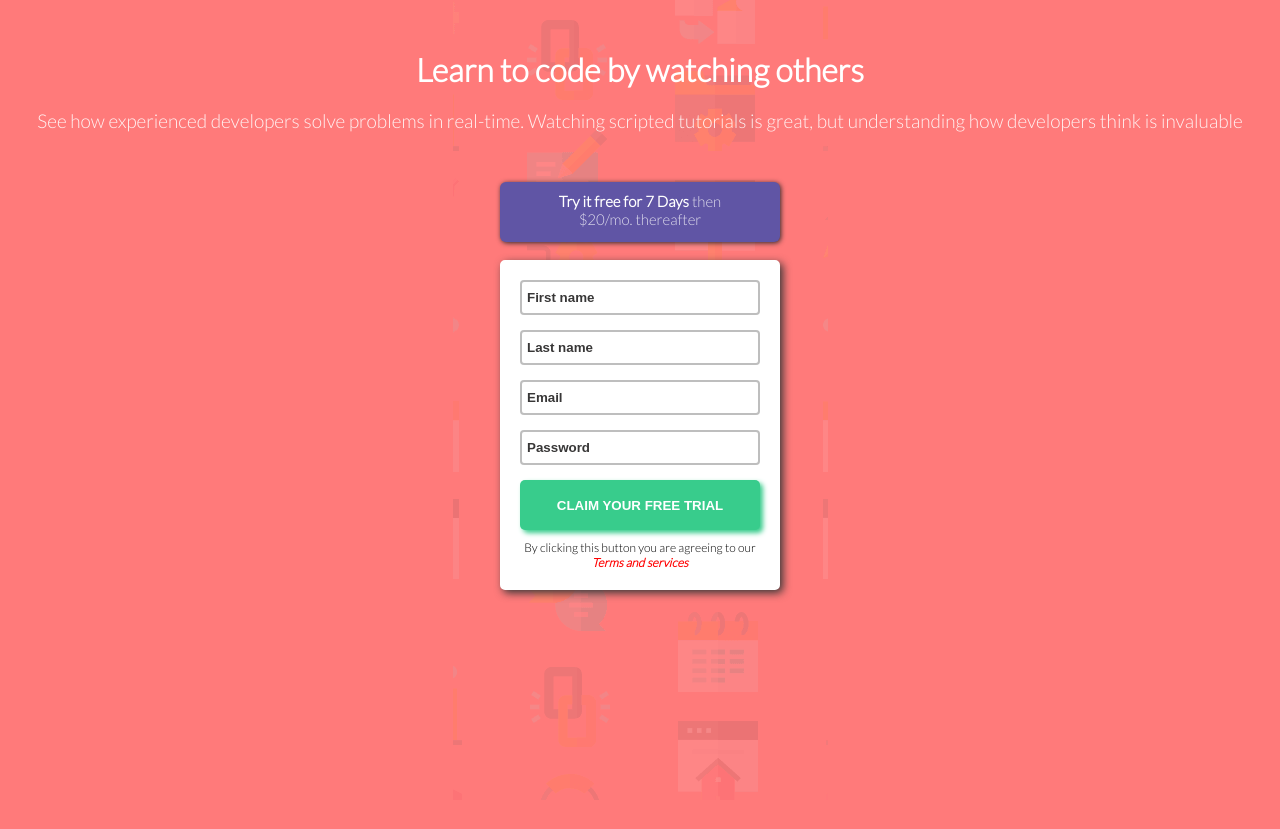
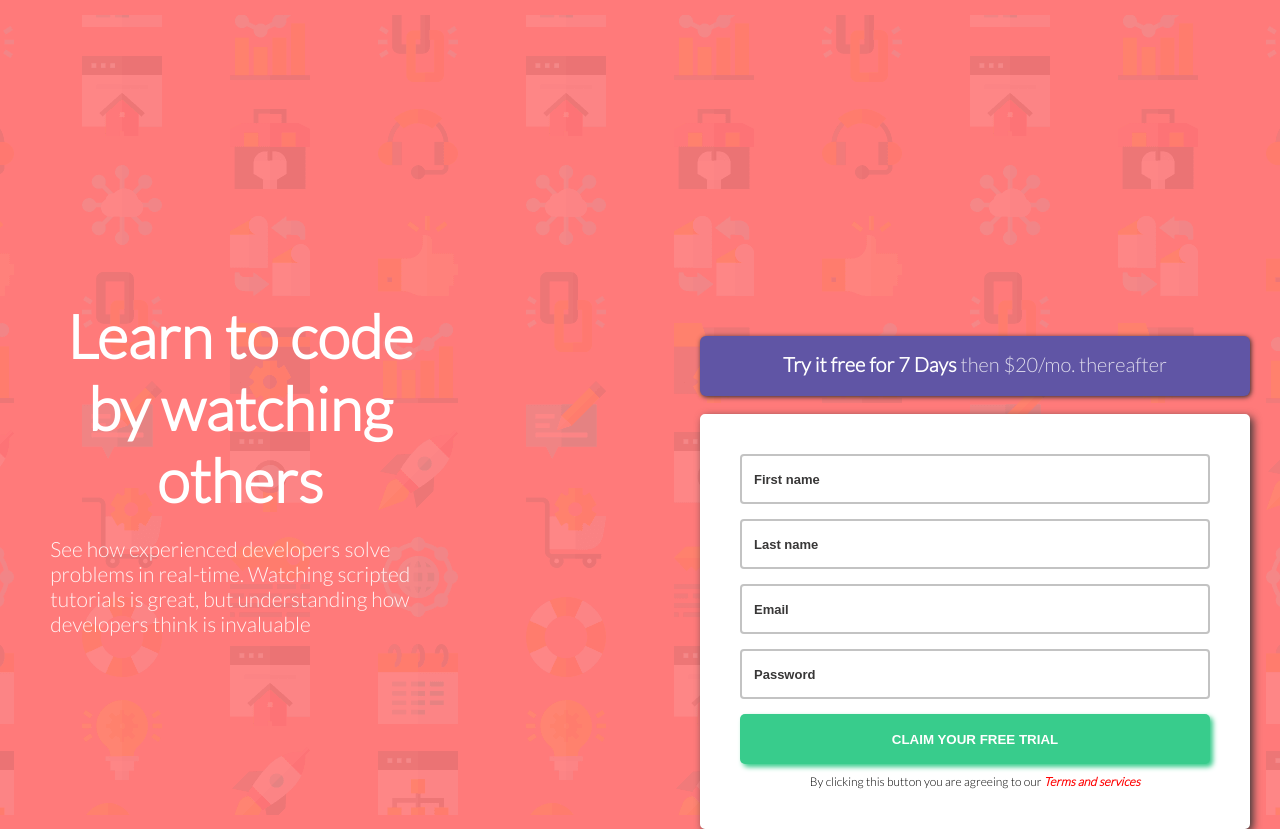
Before and after one commit to GeorgeFlood/sign-up, a plain HTML site: page index.html in a window 1280 px wide. Before the commit the page ends 800 px from the top, so only its background shows below. Drawn offline with Linux system fonts and the light colour scheme.

Commit message:
desktop
mobile/desktop friendly.

```diff
--- a/css/style.css
+++ b/css/style.css
@@ -80,8 +80,17 @@ body {
 input {
     margin-bottom: 1.5rem;
     height: 3.5rem;
+    font-size: 1.3rem;
     border-radius: .4rem;
-    border: .2rem solid rgba(59, 59, 59, 0.329);
+    border: .2rem solid rgba(59, 59, 59, 0.3);
+    padding-left: .7rem;
+
+}
+
+input:focus {
+    outline: none;
+    border: .2rem solid rgb(77, 62, 129);
+    transition: .3s;
 
 }
 
@@ -114,3 +123,50 @@ input {
     font-weight: 700;
     font-style: italic;
 }
+
+@media only screen and (min-width: 1024px) {
+
+    body {
+        background-image: url(../images/bg-intro-desktop.png);
+
+    }
+
+    .header {
+        margin: 0 34%;
+        position: relative;
+        top: 30rem;
+        right: 40rem;
+    }
+
+    .header h1 {
+        font-size: 6rem;
+        font-weight: 700;
+    }
+
+    .header p {
+        text-align: left;
+        font-size: 2.1rem;
+    }
+
+    .purple-banner {
+        width: 55rem;
+        margin-left: 70rem;
+    }
+
+    .purple-banner p {
+        font-size: 2rem;
+        padding-top: 1.6rem;
+    }
+
+    .table {
+        width: 55rem;
+        margin-left: 70rem;
+        margin-bottom: 0;
+        border: 4rem solid white;
+        margin-bottom: 0;
+    }
+
+    .table input {
+        height: 5rem;
+    }
+}
```
Also changed, not shown: 1 other file.
